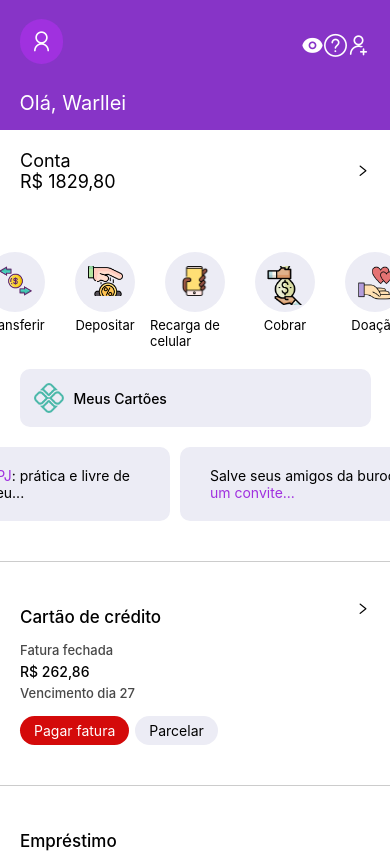
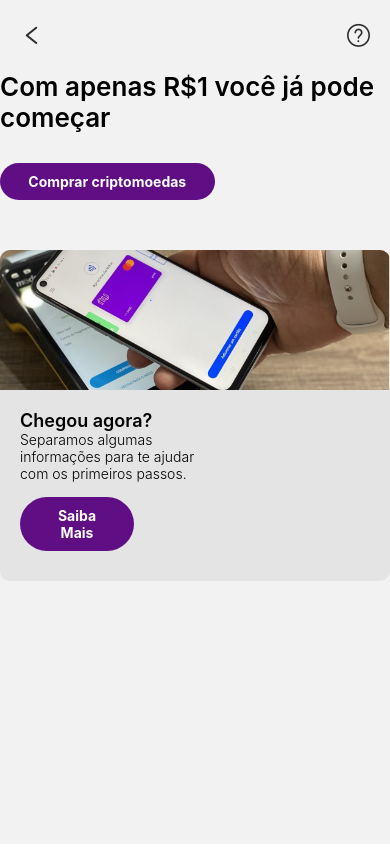
Before and after one commit to warlleism/app-nubank-clone, a React Native app: screen /Cripto in a window 390 px wide. Shown: the top 853 px of the page. Built offline with nearby package versions, Linux system fonts and the light colour scheme.

Commit message:
tela de cripto 80% pronta

```diff
--- a/App.js
+++ b/App.js
@@ -12,6 +12,7 @@ import CellPhoneRecharge from './view/home/cellPhoneRecharge/numberRecharge/inde
 import SelectOperator from './view/home/cellPhoneRecharge/selectOperator';
 import Profile from './view/home/profile';
 import MyCards from './view/home/myCards';
+import Cripto from './view/home/cripto';
 
 const Stack = createStackNavigator();
 
@@ -34,6 +35,7 @@ function MyStack() {
       <Stack.Screen name="Operator" component={SelectOperator} />
       <Stack.Screen name="Profile" component={Profile} />
       <Stack.Screen name="Cards" component={MyCards} />
+      <Stack.Screen name="Cripto" component={Cripto} />
     </Stack.Navigator>
   );
 }
--- /dev/null
+++ b/view/home/cripto/index.js
@@ -0,0 +1,31 @@
+import { Image, Text, TouchableOpacity, View, StatusBar } from "react-native";
+import NavegateTopScreen from "../../../components/topScreenNavegate"
+import Img3 from '../../../images/nuimg3.png'
+
+export default function Cripto() {
+    return (
+        <>
+            <NavegateTopScreen route={"Home"} icon={"left"} rightIcon={"questioncircleo"} />
+            <View padding={20}>
+                <View>
+                    <Text style={{fontSize: 26, fontWeight: "600"}}>Com apenas R$1 você já pode começar</Text>
+                    <TouchableOpacity onPress={() => console.log("teste")} style={{marginTop: 30, width: "55%", borderRadius: 200, paddingHorizontal: 20, paddingVertical: 10, backgroundColor: "#600e83" }}>
+                        <Text style={{ textAlign: "center", fontWeight: "700", color: "#ffff" }}>Comprar criptomoedas</Text>
+                    </TouchableOpacity>
+                </View>
+
+                <TouchableOpacity onPress={() => console.log("teste")} style={{backgroundColor: "#00000010", marginTop: 50, borderRadius:10}}>
+                    <Image source={Img3} style={{ width: "100%", height: 140, borderTopLeftRadius: 10, borderTopRightRadius: 10 }} />
+                    <View style={{padding: 20, width: 230}}>
+                        <Text style={{fontSize: 18, fontWeight: "600"}}>Chegou agora?</Text>
+                        <Text style={{fontWeight: "300"}}>Separamos algumas informações para te ajudar com os primeiros passos.</Text>
+                        <View style={{ width: "60%", borderRadius: 200, paddingHorizontal: 20, paddingVertical: 10, backgroundColor: "#600e83", marginBottom: 10, marginTop: 15 }}>
+                            <Text style={{ textAlign: "center", fontWeight: "700", color: "#ffff" }}>Saiba Mais</Text>
+                        </View>
+                    </View>
+                </TouchableOpacity>
+            </View>
+            <StatusBar backgroundColor={"#f2f2f2"} barStyle="dark-content" />
+        </>
+    )
+}
--- a/view/home/firstBlock/index.js
+++ b/view/home/firstBlock/index.js
@@ -1,4 +1,4 @@
-import { View, Text, StyleSheet, ScrollView, Image, TouchableOpacity, Button } from "react-native";
+import { View, Text, StyleSheet, ScrollView, Image, TouchableOpacity, TouchableHighlight } from "react-native";
 import { useNavigation } from '@react-navigation/native';
 import Icon from "react-native-vector-icons/AntDesign";
 import Telefone from "../../../icons/smartphone.png"
@@ -13,73 +13,71 @@ import Investir from "../../../icons/investir.png"
 
 
 
-export default function firstBlock() {
+export default function firstBlock(props) {
     const navigation = useNavigation();
 
     return (
         <>
             <View style={{ width: '100%', display: "flex", flexDirection: "column", alignItems: "center", backgroundColor: "#ffff" }}>
-                <View style={firstStyleContainer.containerCorpoTop}>
+                <TouchableOpacity onPress={() => navigation.navigate('Account')} style={firstStyleContainer.containerCorpoTop}>
                     <View>
                         <View><Text style={firstStyleContainer.textoContent}>Conta</Text></View>
-                        <View><Text style={firstStyleContainer.textoContent}>R$ 1829,80</Text></View>
+                        <View style={{ height: 40 }}>{props.showMoney == true ? <Text style={firstStyleContainer.textoContent}>R$ 1829,80</Text> : <Text style={{ fontSize: 30 }}>••••</Text>}</View>
                     </View>
-                    <TouchableOpacity onPress={() => navigation.navigate('Account')} >
-                        <Icon name="right" size={14} style={{ color: 'black' }} />
-                    </TouchableOpacity>
-                </View>
+                    <Icon name="right" size={14} style={{ color: 'black' }} />
+                </TouchableOpacity>
                 <ScrollView scrollEventThrottle={16}>
                     <ScrollView horizontal={true} showsHorizontalScrollIndicator={false} style={{ display: "flex", flexDirection: "row", marginTop: 40 }}>
                         <View style={firstStyleContainer.viewContentIcon}>
-                            <TouchableOpacity onPress={() => navigation.navigate("PixArea")} style={{ alignItems: "center", height: 60, width: 60, backgroundColor: '#ececf5', padding: 14, borderRadius: 100 }}>
+                            <TouchableOpacity onPress={() => navigation.navigate("PixArea")} style={firstStyleContainer.iconsScroll}>
                                 <Image source={Pix} style={{ width: 30, height: 30 }} />
                             </TouchableOpacity>
                             <Text style={firstStyleContainer.textoContentIcons}>Área Pix</Text>
                         </View>
                         <View style={firstStyleContainer.viewContentIcon}>
-                            <TouchableOpacity onPress={() => navigation.navigate("Pay")} style={{ alignItems: "center", height: 60, width: 60, backgroundColor: '#ececf5', padding: 14, borderRadius: 100 }}>
+                            <TouchableOpacity onPress={() => navigation.navigate("Pay")} style={firstStyleContainer.iconsScroll}>
                                 <Image source={Pagar} style={{ width: 30, height: 15, marginTop: 8 }} />
                             </TouchableOpacity>
                             <Text style={firstStyleContainer.textoContentIcons}>Pagar</Text>
                         </View>
                         <View style={firstStyleContainer.viewContentIcon}>
-                            <TouchableOpacity onPress={() => navigation.navigate("Transfer")} style={{ alignItems: "center", height: 60, width: 60, backgroundColor: '#ececf5', padding: 14, borderRadius: 100 }}>
+                            <TouchableOpacity onPress={() => navigation.navigate("Transfer")} style={firstStyleContainer.iconsScroll}>
                                 <Image source={Transferir} style={{ width: 33, height: 30 }} />
                             </TouchableOpacity>
                             <Text style={firstStyleContainer.textoContentIcons}>Transferir</Text>
                         </View>
                         <View style={firstStyleContainer.viewContentIcon}>
-                            <TouchableOpacity onPress={() => navigation.navigate("Deposit")} style={{ alignItems: "center", height: 60, width: 60, backgroundColor: '#ececf5', padding: 14, borderRadius: 100 }}>
+                            <TouchableOpacity onPress={() => navigation.navigate("Deposit")} style={firstStyleContainer.iconsScroll}>
                                 <Image source={Depositar} style={{ width: 35, height: 30 }} />
                             </TouchableOpacity>
                             <Text style={firstStyleContainer.textoContentIcons}>Depositar</Text>
                         </View>
                         <View style={firstStyleContainer.viewContentIcon}>
-                            <TouchableOpacity onPress={() => navigation.navigate("Recharge")} style={{ alignItems: "center", height: 60, width: 60, backgroundColor: '#ececf5', padding: 14, borderRadius: 100 }}>
+                            <TouchableOpacity onPress={() => navigation.navigate("Recharge")} style={firstStyleContainer.iconsScroll}>
                                 <Image source={Telefone} style={{ width: 30, height: 30 }} />
                             </TouchableOpacity>
                             <Text style={firstStyleContainer.textoContentIcons}>Recarga de celular</Text>
                         </View>
                         <View style={firstStyleContainer.viewContentIcon}>
-                            <TouchableOpacity onPress={console.log('teste')} style={{ alignItems: "center", height: 60, width: 60, backgroundColor: '#ececf5', padding: 14, borderRadius: 100 }}>
+                            <TouchableOpacity onPress={console.log('teste')} style={firstStyleContainer.iconsScroll}>
                                 <Image source={Cobrar} style={{ width: 42, height: 39 }} />
                             </TouchableOpacity>
                             <Text style={firstStyleContainer.textoContentIcons}>Cobrar</Text>
                         </View>
                         <View style={firstStyleContainer.viewContentIcon}>
-                            <TouchableOpacity onPress={console.log('teste')} style={{ alignItems: "center", height: 60, width: 60, backgroundColor: '#ececf5', padding: 14, borderRadius: 100 }}>
+                            <TouchableOpacity onPress={console.log('teste')} style={firstStyleContainer.iconsScroll}>
                                 <Image source={Doacao} style={{ width: 39, height: 34 }} />
                             </TouchableOpacity>
                             <Text style={firstStyleContainer.textoContentIcons}>Doação</Text>
                         </View>
                         <View style={firstStyleContainer.viewContentIcon}>
-                            <TouchableOpacity onPress={console.log('teste')} style={{ alignItems: "center", height: 60, width: 60, backgroundColor: '#ececf5', padding: 14, borderRadius: 100 }}>
+                            <TouchableOpacity onPress={console.log('teste')} style={firstStyleContainer.iconsScroll}>
                                 <Image source={Global} style={{ width: 53, height: 33 }} />
                             </TouchableOpacity>
                             <Text style={firstStyleContainer.textoContentIcons}>Tranferência Internac. </Text>
                         </View>
                         <View style={firstStyleContainer.viewContentIcon}>
-                            <TouchableOpacity onPress={console.log('teste')} style={{ alignItems: "center", height: 60, width: 60, backgroundColor: '#ececf5', padding: 14, borderRadius: 100 }}>
+                            <TouchableOpacity onPress={console.log('teste')} style={firstStyleContainer.iconsScroll}>
                                 <Image source={Investir} style={{ width: 30, height: 36 }} />
                             </TouchableOpacity>
                             <Text style={firstStyleContainer.textoContentIcons}>Investir</Text>
@@ -90,16 +88,19 @@ export default function firstBlock() {
                     <Image source={Pix} style={{ width: 30, height: 30 }} />
                     <Text style={{ marginLeft: 10, fontWeight: '500' }}>Meus Cartões</Text>
                 </TouchableOpacity>
-                <ScrollView scrollEventThrottle={16} >
-                    <ScrollView horizontal={true} showsHorizontalScrollIndicator={false} style={{ display: "flex", flexDirection: "row", padding: 20 }} >
-                        <TouchableOpacity onPress={console.log('teste')} style={firstStyleContainer.cartoesSegundoContent}>
-                            <Text style={{ marginLeft: 10, fontWeight: '500', fontWeight: '400' }}>Conheça a <Text style={{ color: '#a031df' }}>conta PJ</Text>: prática e livre de burocracia para seu...</Text>
-                        </TouchableOpacity>
-                        <TouchableOpacity onPress={console.log('teste')} style={firstStyleContainer.infoContent}>
-                            <Text style={{ marginLeft: 10, fontWeight: '500', fontWeight: '400' }}>Salve seus amigos da burocracia. <Text style={{ color: '#a031df' }}>Faça um convite...</Text></Text>
-                        </TouchableOpacity>
-                    </ScrollView>
+
+                <ScrollView scrollEventThrottle={16} horizontal={true} showsHorizontalScrollIndicator={false} style={{ display: "flex", flexDirection: "row", padding: 20 }} >
+                    <TouchableOpacity onPress={() => navigation.navigate("Cripto")} style={firstStyleContainer.infoContent}>
+                        <Text style={{ width: 280, letterSpacing: 1, marginLeft: 10, fontWeight: '500', fontWeight: '400' }}><Text style={{ color: '#a031df' }}>Cripto:</Text> Compre com segurança a partir de R$1</Text>
+                    </TouchableOpacity>
+                    <TouchableOpacity onPress={console.log('teste')} style={firstStyleContainer.infoContent}>
+                        <Text style={{ width: 280, letterSpacing: 1, marginLeft: 10, fontWeight: '500', fontWeight: '400' }}>Conheça a <Text style={{ color: '#a031df' }}>conta PJ:</Text> prática e livre de burocracia para seu...</Text>
+                    </TouchableOpacity>
+                    <TouchableOpacity onPress={console.log('teste')} style={firstStyleContainer.lastInfoContent} >
+                        <Text style={{ width: 280, letterSpacing: 1, marginLeft: 10, fontWeight: '500', fontWeight: '400' }}>Salve amigos da burocracia. <Text style={{ color: '#a031df' }}>Faça um convite para o Nubank.</Text> prática e livre de burocracia para seu...</Text>
+                    </TouchableOpacity>
                 </ScrollView>
+
             </View>
         </>
     )
@@ -122,6 +123,14 @@ const firstStyleContainer = StyleSheet.create({
         alignItems: "center",
         width: 90,
     },
+    iconsScroll: {
+        alignItems: "center",
+        height: 60,
+        width: 60,
+        backgroundColor: '#ececf5',
+        padding: 14,
+        borderRadius: 100
+    },
     cartoesContent: {
         display: "flex",
         flexDirection: "row",
@@ -132,14 +141,6 @@ const firstStyleContainer = StyleSheet.create({
         borderRadius: 10,
         marginTop: 20
     },
-    cartoesSegundoContent: {
-        display: "flex",
-        flexDirection: "row",
-        backgroundColor: '#ececf5',
-        width: 320,
-        padding: 20,
-        borderRadius: 10,
-    },
     infoContent: {
         display: "flex",
         flexDirection: "row",
@@ -147,7 +148,17 @@ const firstStyleContainer = StyleSheet.create({
         width: 320,
         padding: 20,
         borderRadius: 10,
-        marginLeft: 10,
+        marginLeft: 0,
+        marginRight: 10
+    },
+    lastInfoContent: {
+        display: "flex",
+        flexDirection: "row",
+        backgroundColor: '#ececf5',
+        width: 320,
+        padding: 20,
+        borderRadius: 10,
+        marginLeft: 0,
         marginRight: 40
     },
     textoContentIcons: {
--- a/view/home/homeScreen/index.js
+++ b/view/home/homeScreen/index.js
@@ -1,4 +1,5 @@
 import { useNavigation } from "@react-navigation/native";
+import { useState } from "react";
 import { View, Text, StyleSheet, ScrollView, TouchableOpacity, StatusBar } from "react-native";
 import Icon from "react-native-vector-icons/AntDesign";
 import FirstBlock from "../firstBlock/index";
@@ -6,16 +7,17 @@ import SecondBlock from "../secondblock/index";
 
 export default function Home() {
     const navigation = useNavigation();
+    const [showMoney, setShowMoney] = useState(true)
     return (
         <>
-            <ScrollView scrollEventThrottle={16} style={{backgroundColor : "#8734c7"}}>
+            <ScrollView scrollEventThrottle={16} style={{ backgroundColor: "#8734c7" }}>
                 <View style={conainerTop.container}>
                     <View style={conainerTop.containerIcons}>
                         <TouchableOpacity onPress={() => navigation.navigate("Profile")}>
                             <Icon name="user" size={23} style={{ color: '#fff', backgroundColor: '#a031df', borderRadius: 23, padding: 10, marginTop: -14 }} />
                         </TouchableOpacity>
                         <View style={{ display: 'flex', flexDirection: 'row', marginLeft: '60%' }} >
-                            <TouchableOpacity onPress={console.log('teste')}>
+                            <TouchableOpacity onPress={()=> setShowMoney(!showMoney)}>
                                 <Icon name="eye" size={23} style={{ marginRight: '16%', color: '#fff' }} />
                             </TouchableOpacity>
                             <TouchableOpacity onPress={console.log('teste')}>
@@ -30,7 +32,7 @@ export default function Home() {
                         <Text style={{ color: '#fff', marginTop: '-10%', marginLeft: '5%', fontSize: 20 }}>Olá, Warllei</Text>
                     </View>
                 </View>
-                <FirstBlock />
+                <FirstBlock showMoney={showMoney} />
                 <SecondBlock />
             </ScrollView>
             <StatusBar backgroundColor={"#8734c7"} />
--- a/view/home/secondblock/index.js
+++ b/view/home/secondblock/index.js
@@ -9,13 +9,15 @@ import Img1 from '../../../images/nuimg1.png'
 import Img2 from '../../../images/nuimg2.png'
 import Img3 from '../../../images/nuimg3.png'
 import BottonLine from "../../../components/bottonLine";
+import { useNavigation } from "@react-navigation/native";
 
 export default function secondBlock() {
+    const navigation = useNavigation()
     return (
         <>
             <View style={{ width: '100%', display: "flex", flexDirection: "column", alignItems: "center", backgroundColor: "#ffff" }}>
                 <BottonLine />
-                <View style={{ width: '100%', display: 'flex', flexDirection: 'row', justifyContent: 'space-between', padding: 20 }}>
+                <TouchableOpacity onPress={console.log("Teste")} style={{ width: '100%', display: 'flex', flexDirection: 'row', justifyContent: 'space-between', padding: 20 }}>
                     <View>
                         <Text style={{ marginTop: 5, fontSize: 17, fontWeight: '500' }}>Cartão de crédito</Text>
                         <Text style={{ fontSize: 13, marginTop: 15, fontWeight: '500', color: '#151515c7' }}>Fatura fechada</Text>
@@ -26,40 +28,37 @@ export default function secondBlock() {
                             <AppButton background={'#ececf5'} color={'black'} titulo={'Parcelar'} evento={'testess'} />
                         </View>
                     </View>
-                    <TouchableOpacity onPress={console.log("Teste")}>
                     <Icon name="right" size={14} style={{ color: 'black' }} />
                 </TouchableOpacity>
-                </View>
                 <BottonLine />
-                <View style={{ width: '100%', display: 'flex', flexDirection: 'row', justifyContent: 'space-between', padding: 20 }}>
+                <TouchableOpacity onPress={console.log('teste')} style={{ width: '100%', display: 'flex', flexDirection: 'row', justifyContent: 'space-between', padding: 20 }}>
                     <View>
                         <Text style={{ marginTop: 5, fontSize: 17, fontWeight: '500' }}>Empréstimo</Text>
                         <Text style={{ fontSize: 13, marginTop: 15, fontWeight: '500', color: '#151515c7' }}>Crie um aviso para saber quando um empréstimo fica disponível</Text>
                     </View>
-                    <TouchableOpacity onPress={console.log('teste')}>
                     <Icon name="right" size={14} style={{ color: 'black' }} />
                 </TouchableOpacity>
-                </View>
                 <BottonLine />
-                <View style={{ width: '100%', display: 'flex', flexDirection: 'row', justifyContent: 'space-between', padding: 20 }}>
+                <TouchableOpacity onPress={console.log('teste')} style={{ width: '100%', display: 'flex', flexDirection: 'row', justifyContent: 'space-between', padding: 20 }}>
                     <View>
                         <Text style={{ marginTop: 5, fontSize: 17, fontWeight: '500' }}>Investimentos</Text>
                         <Text style={{ fontSize: 13, marginTop: 15, fontWeight: '500', color: '#151515c7' }}>O jeito Nu de investir: sem asteriscos, linguagem fácil e a partir de R$1. Saiba mais.</Text>
                         <TouchableOpacity onPress={console.log('teste')}><Text style={styleContent.content}><Image source={Tesseract} style={{ width: 27, height: 18 }} />     Meu Pedacinho do Nubank</Text></TouchableOpacity>
                         <TouchableOpacity onPress={console.log('teste')}><Text style={styleContent.content}><Image source={Cartao} style={{ width: 27, height: 18 }} />     Consultar saldo para transferência</Text></TouchableOpacity>
                     </View>
-                    <TouchableOpacity onPress={console.log('teste')}>
                     <Icon name="right" size={14} style={{ color: 'black' }} />
                 </TouchableOpacity>
-                </View>
                 <BottonLine />
-                <View width={'100%'} padding={20}>
+                <TouchableOpacity onPress={() => navigation.navigate("Cripto")} style={{ display: "flex", flexDirection: "row", justifyContent: "space-between", padding: 20, width: "100%" }}>
+                    <View>
                         <Image source={Crypto} style={{ width: 30, height: 30 }} />
                         <Text style={{ fontSize: 20, marginTop: 15 }}>Cripto</Text>
                         <Text style={{ fontSize: 13, marginTop: 15, fontWeight: '500', color: '#151515c7' }}>Compre para você cuidar do que importa</Text>
                     </View>
+                    <Icon name="right" size={14} style={{ color: 'black' }} />
+                </TouchableOpacity>
                 <BottonLine />
-                <View style={{ width: '100%', display: 'flex', flexDirection: 'row', justifyContent: 'space-between', padding: 20 }}>
+                <TouchableOpacity onPress={console.log('teste')} style={{ width: '100%', display: 'flex', flexDirection: 'row', justifyContent: 'space-between', padding: 20 }}>
                     <View style={{ width: '100%' }}>
                         <Text style={{ marginTop: 5, fontSize: 17, fontWeight: '500' }}>Seguros</Text>
                         <Text style={{ fontSize: 13, marginTop: 15, fontWeight: '500', color: '#151515c7' }}>Proteção para você cuidar do que importa</Text>
@@ -68,9 +67,9 @@ export default function secondBlock() {
                     <TouchableOpacity onPress={console.log('teste')}>
                         <Icon name="right" size={14} style={{ color: 'black' }} />
                     </TouchableOpacity>
-                </View>
+                </TouchableOpacity>
                 <BottonLine />
-                <View style={{ width: '100%', display: 'flex', flexDirection: 'row', justifyContent: 'space-between', padding: 20 }}>
+                <TouchableOpacity onPress={console.log('teste')} style={{ width: '100%', display: 'flex', flexDirection: 'row', justifyContent: 'space-between', padding: 20 }}>
                     <View style={{ width: '100%' }}>
                         <Text style={{ marginTop: 5, fontSize: 17, fontWeight: '500' }}>Shopping</Text>
                         <Text style={{ fontSize: 13, marginTop: 15, fontWeight: '500', color: '#151515c7' }}>Vantagens exclusivas das nossas marcas preferidas</Text>
@@ -78,7 +77,7 @@ export default function secondBlock() {
                     <TouchableOpacity onPress={console.log('teste')}>
                         <Icon name="right" size={14} style={{ color: 'black' }} />
                     </TouchableOpacity>
-                </View>
+                </TouchableOpacity>
                 <BottonLine />
 
                 <ScrollView scrollEventThrottle={16}>
@@ -127,7 +126,6 @@ export default function secondBlock() {
 
                     </ScrollView>
                 </ScrollView>
-
             </View>
         </>
     )
```
Lines whose indentation alone changed are shown as unchanged.
